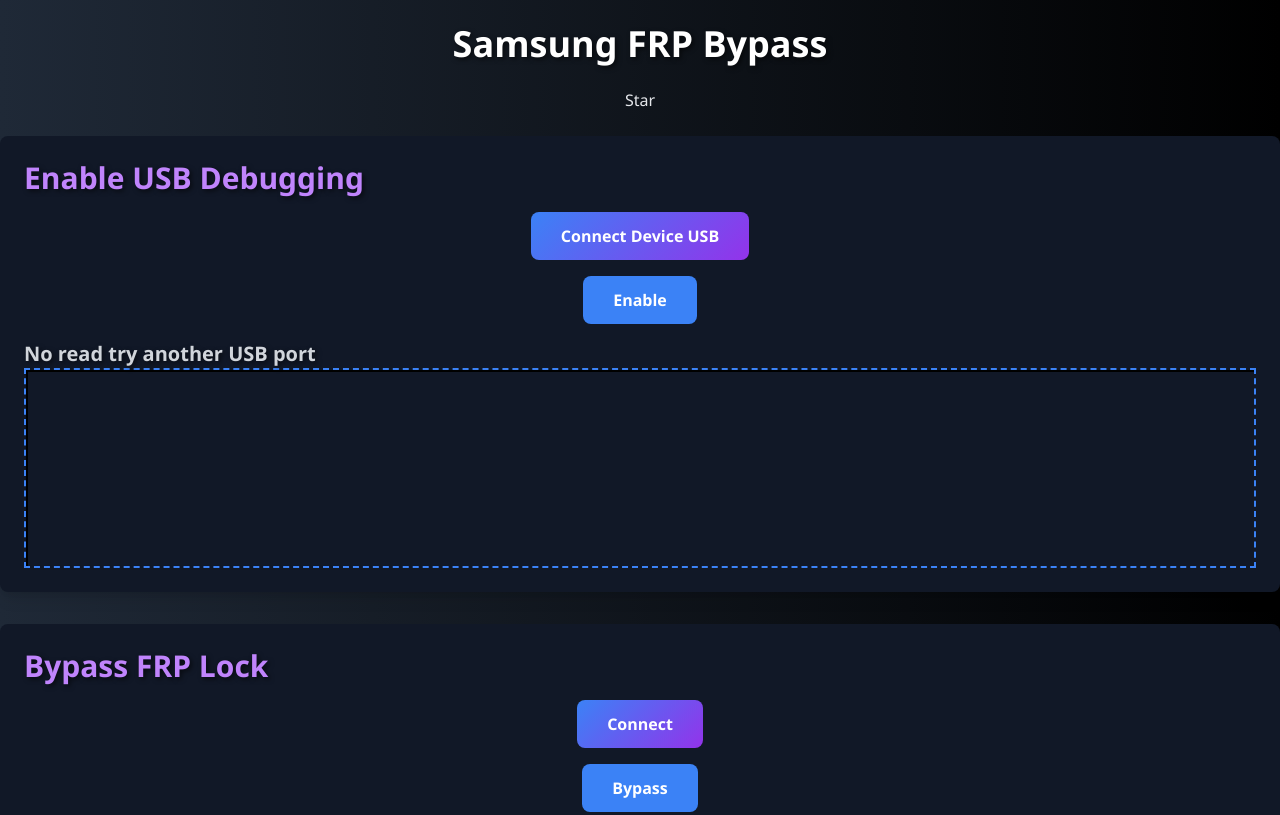
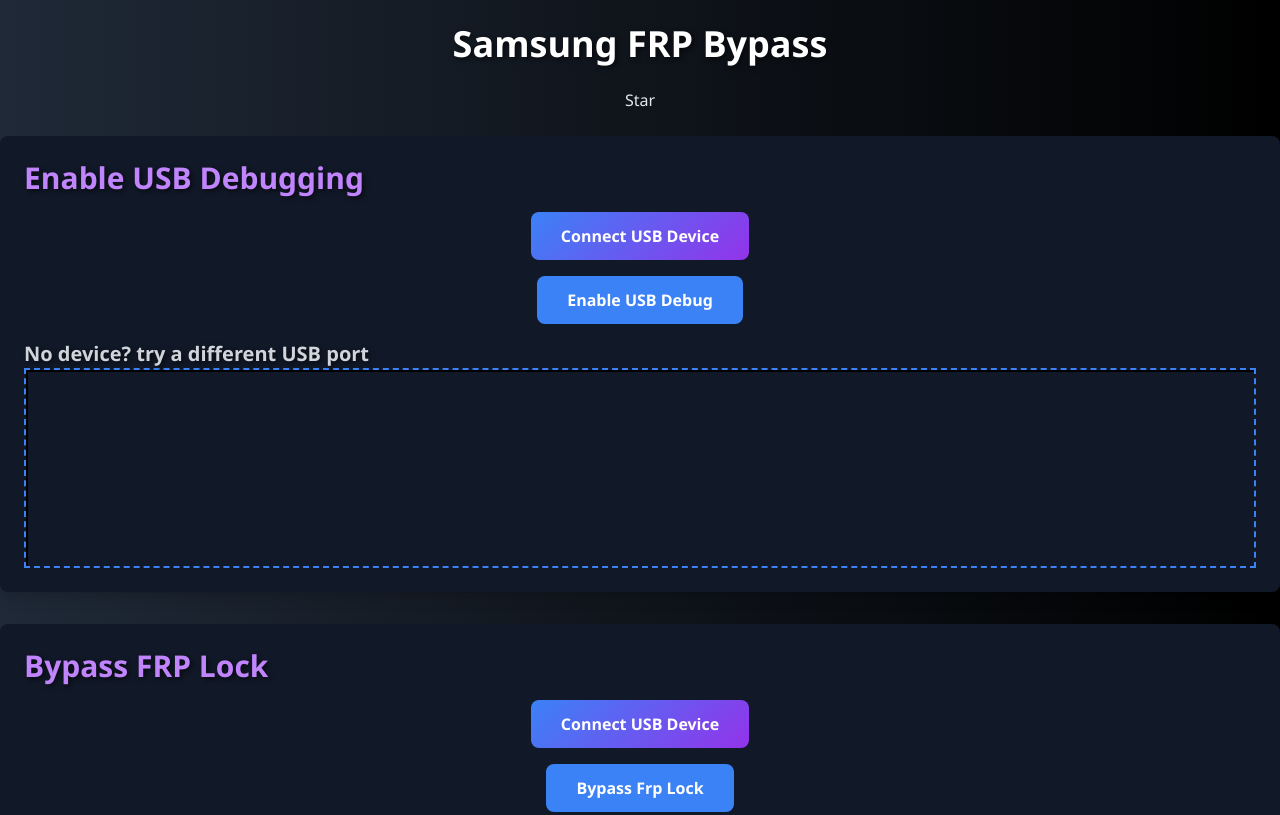
Before and after one commit to sudo-self/samsung-frp-browser, a plain HTML site: page index.html in a window 1280 px wide. Shown: the top 815 px of the page. Drawn offline with nearby package versions, Linux system fonts and the light colour scheme.

Commit message:
Update index.html

```diff
--- a/index.html
+++ b/index.html
@@ -69,23 +69,23 @@
 
     </div>
 
-    <!-- First Container -->
+
     <div class="container mx-auto p-6 bg-gray-900 rounded-lg shadow-lg mb-8">
         <h1 class="text-3xl text-purple-400 font-extrabold mb-4">Enable USB Debugging</h1>
 
         <div class="flex justify-center mb-4">
             <button id="connectButton" class="btn-primary">
-                Connect Device USB
+                Connect USB Device
             </button>
         </div>
 
         <div class="flex justify-center mb-4">
             <button onclick="sendAllCommands()" class="btn-secondary">
-                Enable
+                Enable USB Debug
             </button>
         </div>
 
-        <h3 class="text-xl text-gray-300 font-bold">No read try another USB port</h3>
+        <h3 class="text-xl text-gray-300 font-bold">No device? try a different USB port</h3>
         <div id="log" class="log"></div>
     </div>
 
@@ -95,13 +95,13 @@
 
         <div class="flex justify-center mb-4">
             <button id="connectToPhone" class="btn-primary">
-                Connect
+                Connect USB Device
             </button>
         </div>
 
         <div class="flex justify-center mb-4">
             <button onclick="sendAllCommandsAdb()" class="btn-secondary">
-                Bypass
+                Bypass Frp Lock
             </button>
         </div>
 
@@ -109,7 +109,7 @@
         <div id="logadb" class="log"></div>
     </div>
 
-    <!-- Notice and Link -->
+
     <div class="container mx-auto p-6 text-center bg-gray-900 rounded-lg shadow-lg">
         <p class="text-2xl text-pink-500 font-bold mb-4"><a href="https://vnrom.net/bypass/" target="_blank" class="text-pink-400 hover:underline">BYPASS LINKS</a></p>
         <center><img src="giphy.gif" width="200px" hieght="auto"></img></center>
@@ -117,19 +117,19 @@
             Disclaimer!
         </p>
     </div>
-    <!-- Links Section (Bottom Container) -->
+
     <div class="container mx-auto p-6 bg-gray-900 rounded-lg shadow-lg mb-8 link-container">
         <h2 class="text-2xl text-white font-bold mb-4">Device Operations</h2>
         <table class="table-auto w-full">
             <tbody>
-                <!-- Android Settings -->
+
                 <tr>
                     <td class="w-3/4 py-2 text-left text-white">Android Settings</td>
                     <td class="w-1/4 py-2 text-right">
                         <a href="intent://com.android.settings/#Intent;scheme=android-app;end" class="text-red-500 hover:underline">OPEN</a>
                     </td>
                 </tr>
-                <!-- Galaxy Apps -->
+
                 <tr>
                     <td class="w-3/4 py-2 text-left text-white">Galaxy Apps</td>
                     <td class="w-1/4 py-2 text-right">
```
